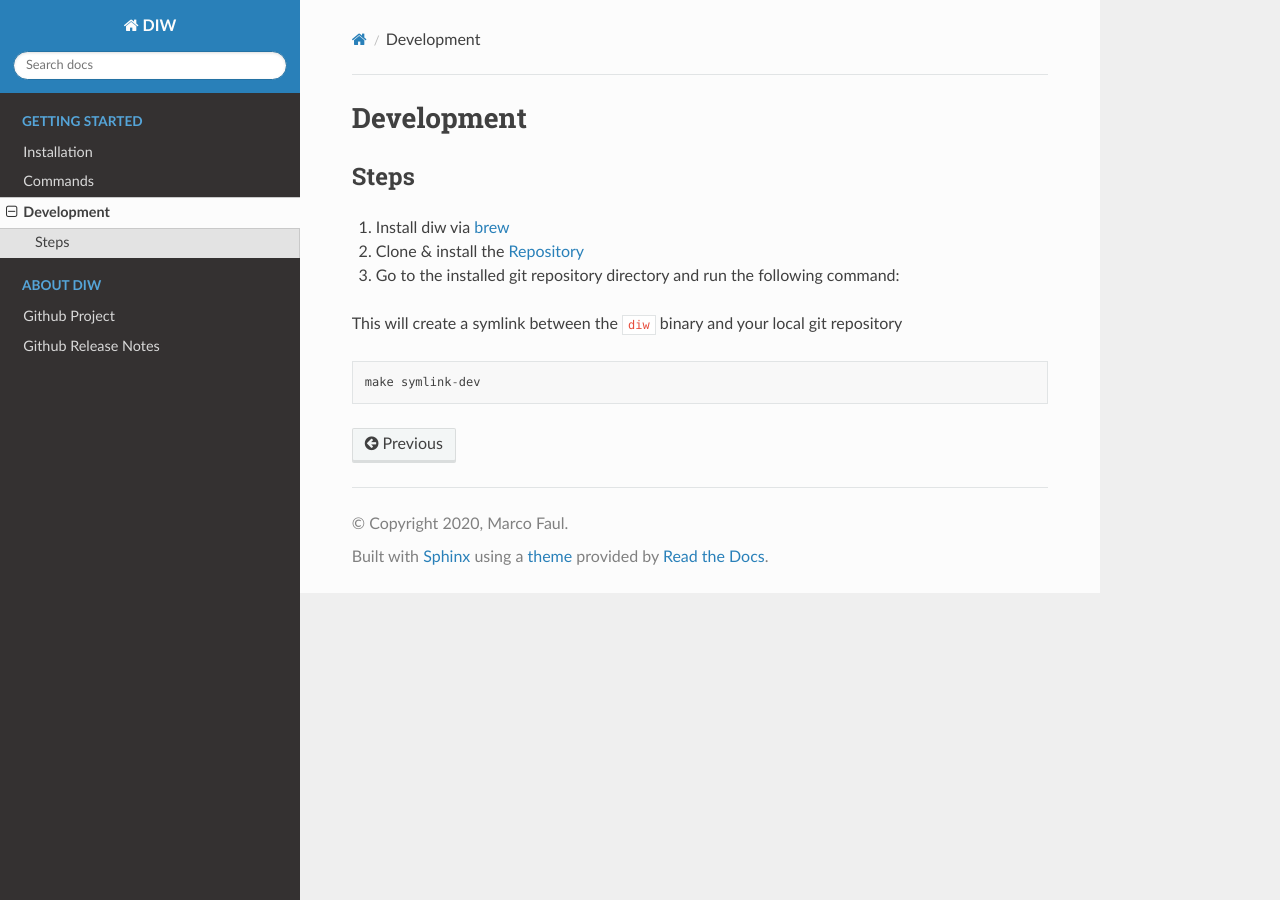
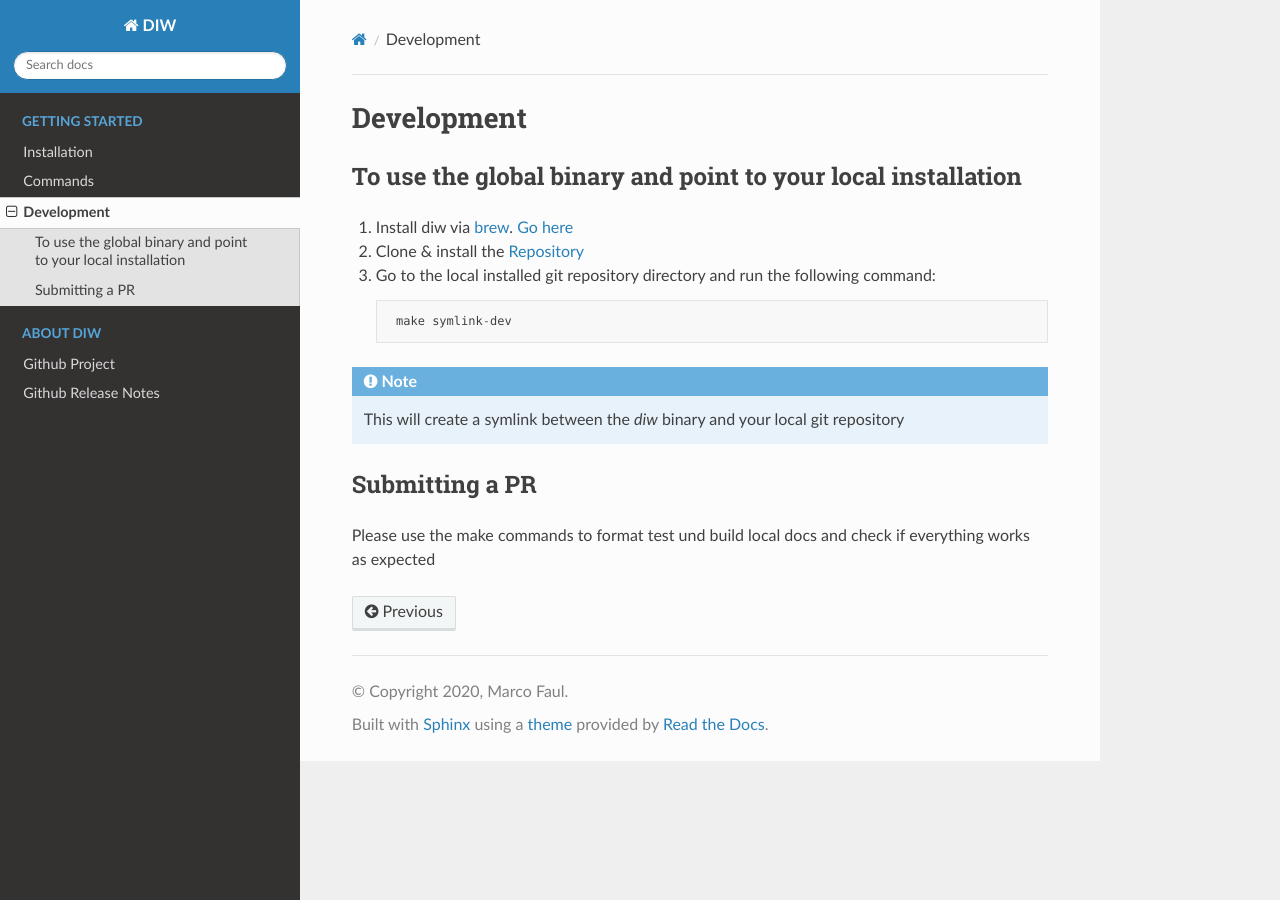
Before and after one commit to MarcoFaul/diw, a Sphinx documentation site: the page built from docs/development.md, in a window 1280 px wide. Built offline with Sphinx 7.4.7 and the Read the Docs theme 2.0.0, drawn with Linux system fonts in a browser that asks for light colours.

Commit message:
changed development description

````diff
--- a/docs/development.md
+++ b/docs/development.md
@@ -1,13 +1,21 @@
 Development
 ==================================
 
-### Steps
+### To use the global binary and point to your local installation
 
-1. Install diw via [brew](https://diw-tool.netlify.app/installation.html)
+1. Install diw via [brew](https://brew.sh/). [Go here](https://diw-tool.netlify.app/installation.html)
+
 2. Clone & install the [Repository](https://github.com/MarcoFaul/diw)
 
-3. Go to the installed git repository directory and run the following command:
+3. Go to the local installed git repository directory and run the following command:
 
-This will create a symlink between the `diw` binary and your local git repository
+        make symlink-dev
 
-    make symlink-dev
+``` note::
+    This will create a symlink between the `diw` binary and your local git repository
+```
+
+### Submitting a PR
+
+Please use the make commands to format test und build local docs
+and check if everything works as expected
````
